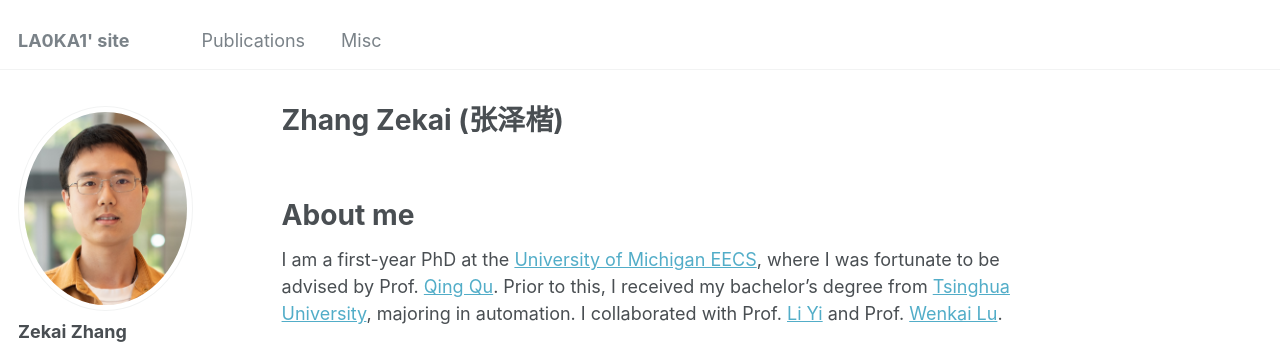
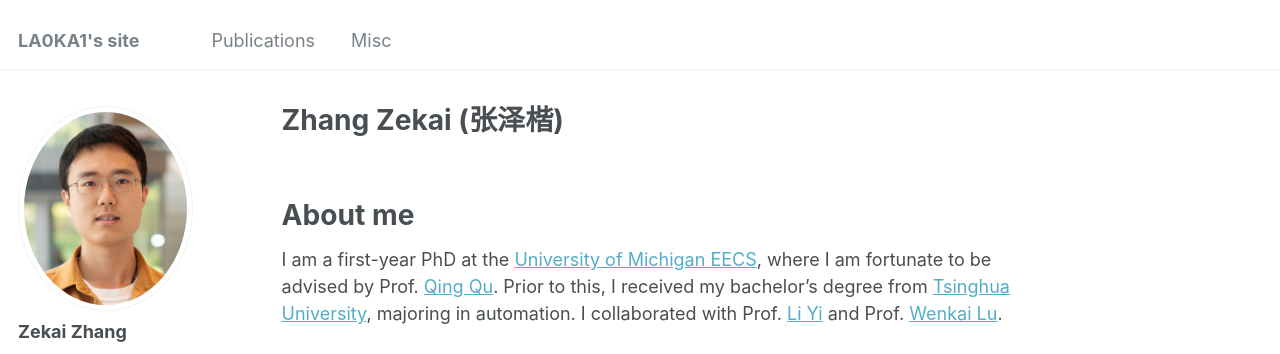
Before and after one commit to LA0KA1/LA0KA1.github.io, a Jekyll site: the page built from _pages/about.md, in a window 1280 px wide and 1017 px high. Shown: the top 354 px of the window. Built offline with Jekyll 4.4.1, drawn with Linux system fonts in a browser that asks for light colours; some web fonts are replaced.

Commit message:
tiny fix

```diff
--- a/_config.yml
+++ b/_config.yml
@@ -8,7 +8,7 @@
 
 # Basic Site Settings
 locale                   : "en-US"
-title                    : "LA0KA1' site"
+title                    : "LA0KA1's site"
 title_separator          : "-"
 name                     : &Zekai Zhang "Your Name"
 description              : &description "personal description"
--- a/_pages/about.md
+++ b/_pages/about.md
@@ -10,7 +10,7 @@ redirect_from:
 
 About me
 ======
-I am a first-year PhD at the [University of Michigan EECS](https://ece.engin.umich.edu/), where I was fortunate to be advised by Prof. [Qing Qu](https://qingqu.engin.umich.edu/). Prior to this, I received my bachelor's degree from [Tsinghua University](https://www.au.tsinghua.edu.cn/en/), majoring in automation.
+I am a first-year PhD at the [University of Michigan EECS](https://ece.engin.umich.edu/), where I am fortunate to be advised by Prof. [Qing Qu](https://qingqu.engin.umich.edu/). Prior to this, I received my bachelor's degree from [Tsinghua University](https://www.au.tsinghua.edu.cn/en/), majoring in automation.
 I collaborated with Prof. [Li Yi](https://ericyi.github.io/) and Prof. [Wenkai Lu](https://www.au.tsinghua.edu.cn/en/info/1078/3204.htm).
 
 Research
```
Also changed, not shown: _pages/publications.md (+1 -1 lines).
